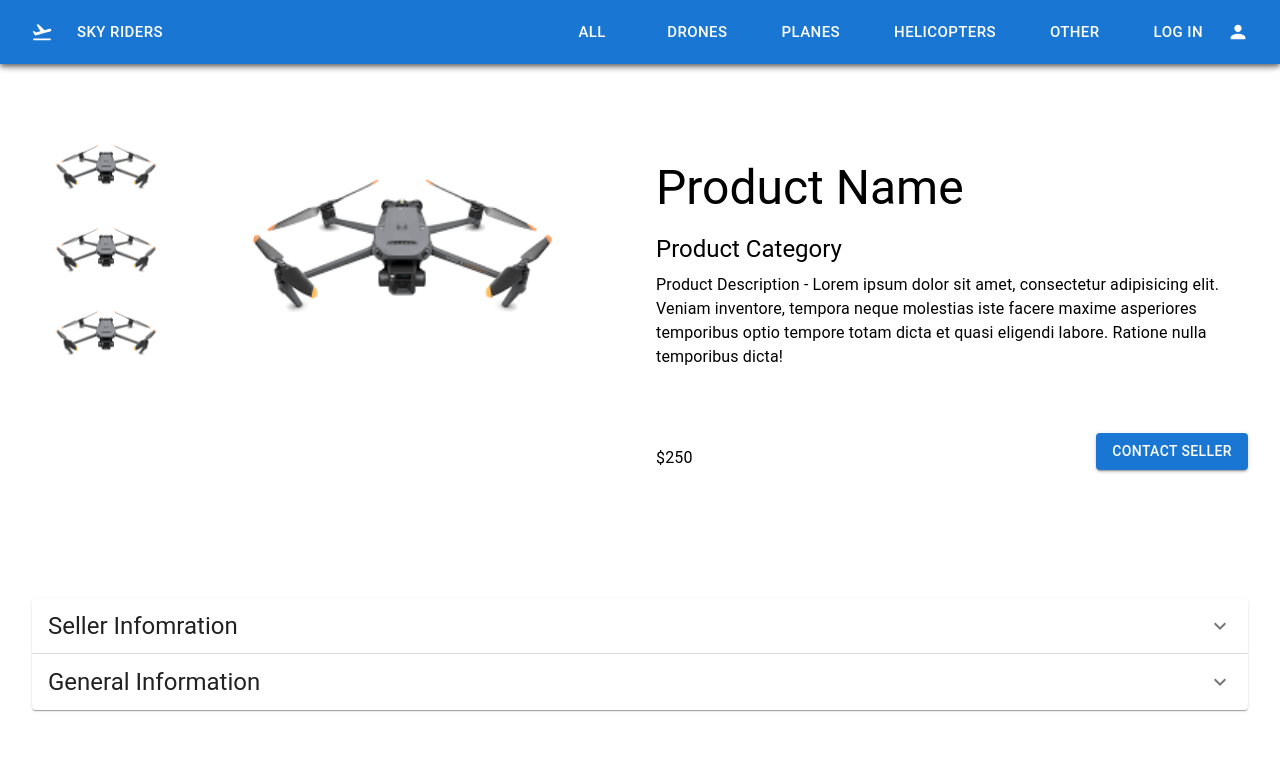
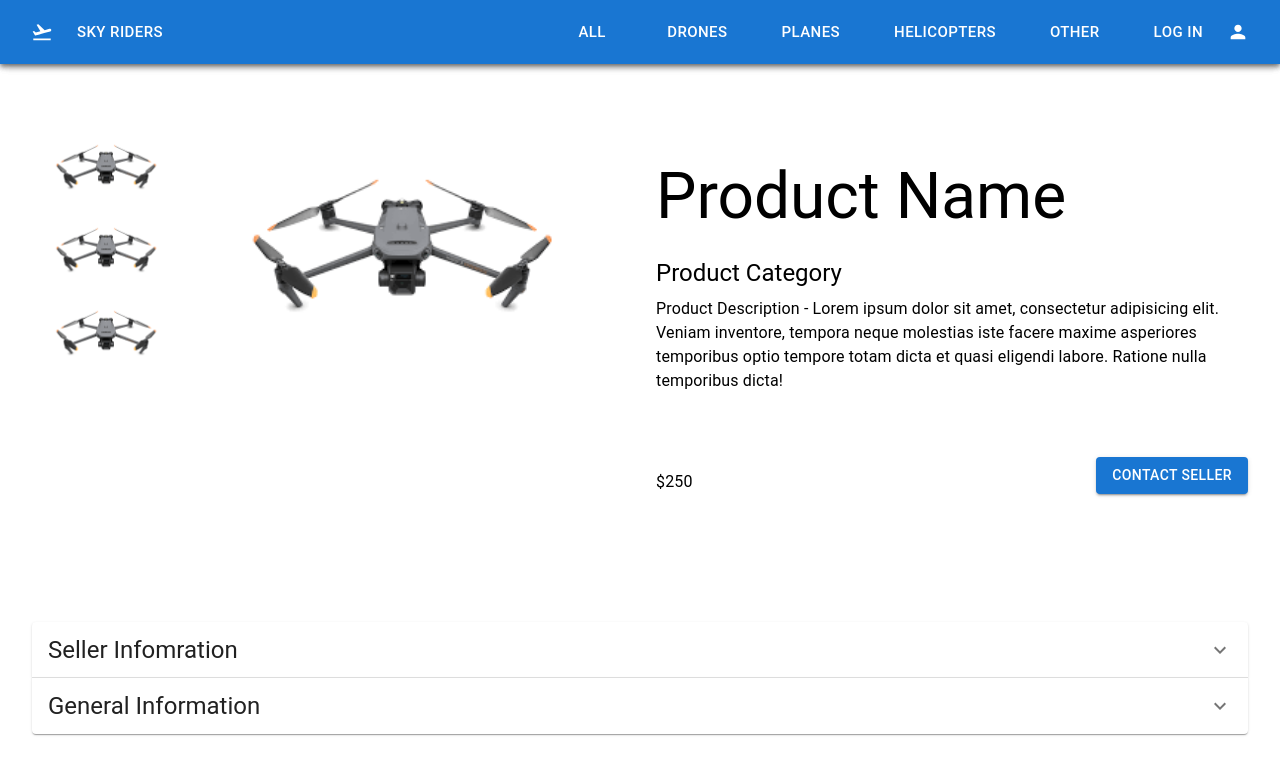
Before and after one commit to IlyaT21/Aerial-Marketplace, a React (Create React App) app: page /listing in a window 1280 px wide. Shown: the top 778 px of the page. Built offline with nearby package versions, Linux system fonts and the light colour scheme.

Commit message:
heading responsive fix

```diff
--- a/src/components/listing/components/ListingGeneralInfo.tsx
+++ b/src/components/listing/components/ListingGeneralInfo.tsx
@@ -14,7 +14,12 @@ function ListingGeneralInfo() {
   const [open, setOpen] = useState(false);
   return (
     <Stack width={{ xs: "100%", md: "50%" }} pt={4}>
-      <Typography variant="h3" gutterBottom textAlign="left">
+      <Typography
+        variant="h3"
+        gutterBottom
+        textAlign="left"
+        sx={{ fontSize: { xs: "3rem", md: "4rem" } }}
+      >
         Product Name
       </Typography>
       <Typography variant="h5" gutterBottom textAlign="left">
```
